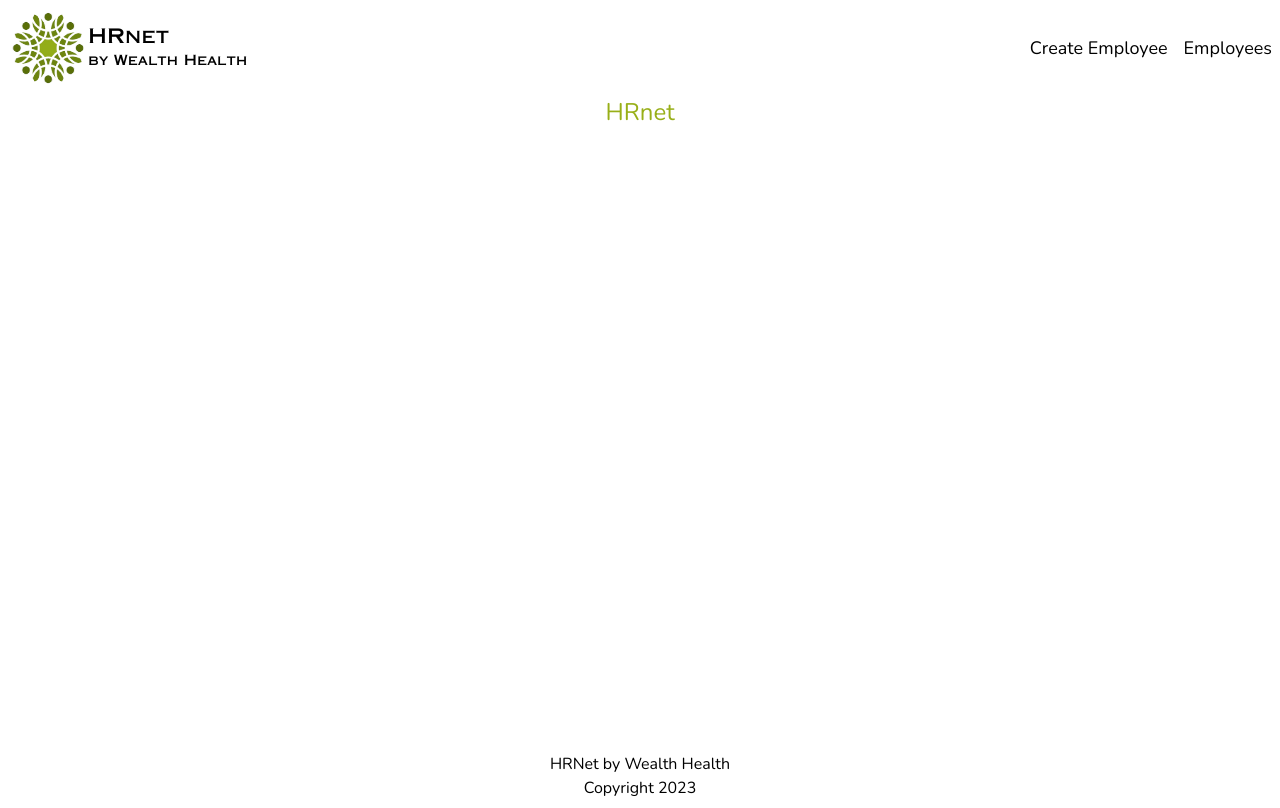
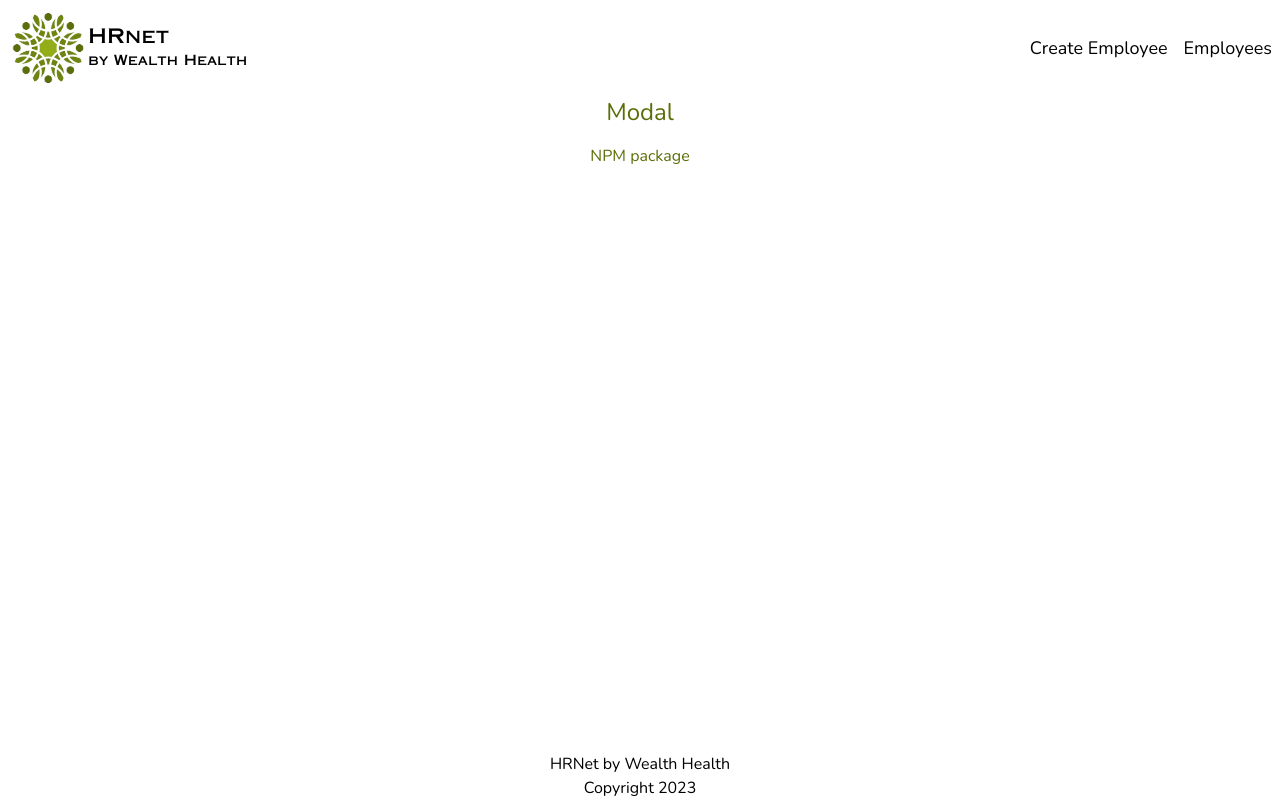
Before and after one commit to htaylor91/p14_taylor_heather, a Next.js app: page / in a window 1280 px wide. Built offline with nearby package versions, Linux system fonts and the light colour scheme.

Commit message:
feat(Home): 🚸 replace extraneous h1 with h2, add link to NPM package for modal

```diff
--- a/app/page.tsx
+++ b/app/page.tsx
@@ -1,8 +1,8 @@
-
 export default function Home() {
   return (
-    <main className={`text-brand-light`}>
-      <h1 className={"text-2xl text-center"}>HRnet</h1>
+    <main className={`text-brand-dark dark:text-brand-light text-center`}>
+      <h2 className={"text-2xl text-center mb-4"}>Modal</h2>
+      <a href="https://www.npmjs.com/package/reactjs-dialog-modal" className={"text-center"}>NPM package</a>
     </main>
   )
 }
```
